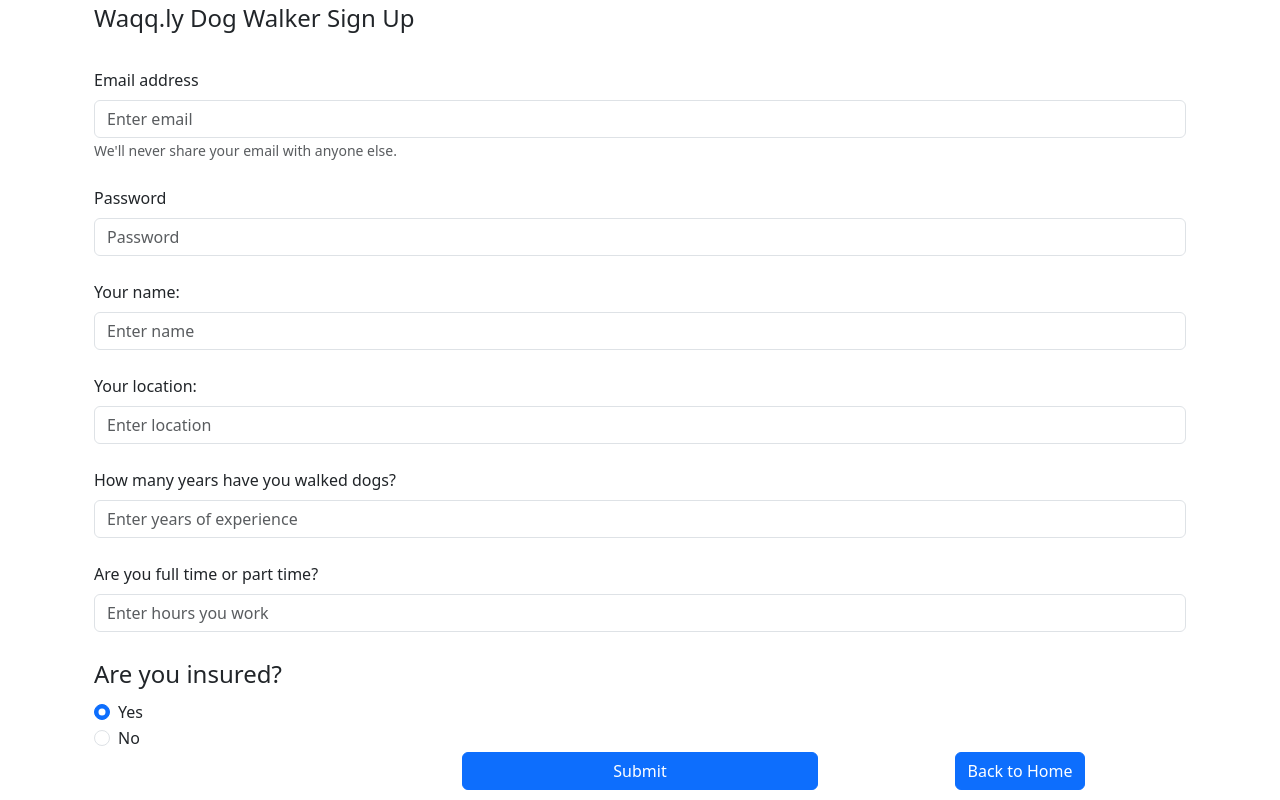
After one commit to nesskorin/wagglyapp, a PHP site: page /walkerreg.php in a window 1280 px wide. The commit adds this page. Run offline with PHP 8.4, Linux system fonts and the light colour scheme.

Commit message:
updated pages

```diff
--- /dev/null
+++ b/walkerreg.php
@@ -0,0 +1,71 @@
+<?php
+include('header.php');
+?>
+<div class="container px-4">
+  <div class="row gx-5">
+    <div class="col">
+<form>
+  <fieldset>
+    <legend>Waqq.ly Dog Walker Sign Up</legend>
+    <div>
+      <label for="exampleInputEmail1" class="form-label mt-4">Email address</label>
+      <input type="email" class="form-control" id="exampleInputEmail1" aria-describedby="emailHelp" placeholder="Enter email">
+      <small id="emailHelp" class="form-text text-muted">We'll never share your email with anyone else.</small>
+    </div>
+    <div>
+      <label for="exampleInputPassword1" class="form-label mt-4">Password</label>
+      <input type="password" class="form-control" id="exampleInputPassword1" placeholder="Password" autocomplete="off">
+    </div>
+    <div>
+      <label for="inputName" class="form-label mt-4">Your name:</label>
+      <input type="text" class="form-control" id="inputName" placeholder="Enter name">
+    </div>
+    <div>
+      <label for="inputLocation" class="form-label mt-4">Your location:</label>
+      <input type="text" class="form-control" id="inputLocation" placeholder="Enter location">
+    </div>
+    <div>
+      <label for="inputExperience" class="form-label mt-4">How many years have you walked dogs?</label>
+      <input type="text" class="form-control" id="inputExperience" placeholder="Enter years of experience">
+    </div>
+    <div>
+      <label for="inputAvailability" class="form-label mt-4">Are you full time or part time?</label>
+      <input type="text" class="form-control" id="inputAvailability" placeholder="Enter hours you work">
+    </div>
+    <fieldset>
+    <legend class="mt-4">Are you insured?</legend>
+      <div class="form-check">
+        <input class="form-check-input" type="radio" name="insuredRadios" id="insuredRadios1" value="option1" checked="">
+        <label class="form-check-label" for="insuredRadios1">
+          Yes
+        </label>
+      </div>
+      <div class="form-check">
+        <input class="form-check-input" type="radio" name="insuredRadios" id="insuredRadios2" value="option2">
+        <label class="form-check-label" for="insuredRadios2">
+          No
+        </label>
+      </div>
+        </label>
+      </div>
+    </fieldset>
+<div class="container text-center">
+  <div class="row">
+    <div class="col">
+    </div>
+    <div class="col">
+    <button type="submit" class="btn btn-primary w-100">Submit</button>
+    </div>
+    <div class="col text-right">
+    <a href="index.php" class="btn btn-primary">Back to Home</a>
+    </div>
+  </div>
+</div>
+</fieldset>
+</form>
+</div>
+</div>
+</div>
+<?php
+include('footer.php');
+?>
```
Also changed, not shown: db/connection.php (added, +22 -0 lines), index.php (+16 -5 lines).
